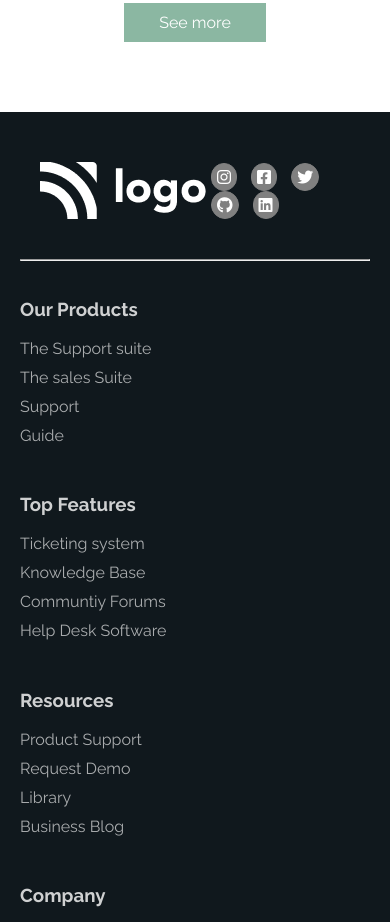
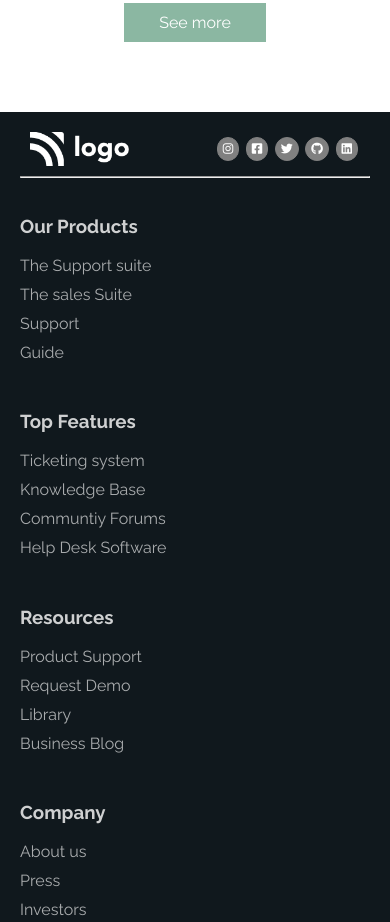
Before and after one commit to NikhilArora5/HTML_CSS_Business_LandingPage, a plain HTML site: page index.html in a window 390 px wide. Shown: the part 2675-3597 px from the top of the page. Drawn offline with Linux system fonts and the light colour scheme; a web font is replaced by a local one.

Commit message:
adjusted footer-logo-icons

```diff
--- a/style.css
+++ b/style.css
@@ -896,6 +896,18 @@ margin-bottom: 15px;
 }
 
 
+.footer-icons{
+    margin: 10px 10px;
+    font-size: 10px;
+}
+
+.social-icon{
+    margin: 2px;
+    font-size: 12px;
+}
+.footer-logo{
+    width: 30%;
+}
 
 }
 
```
